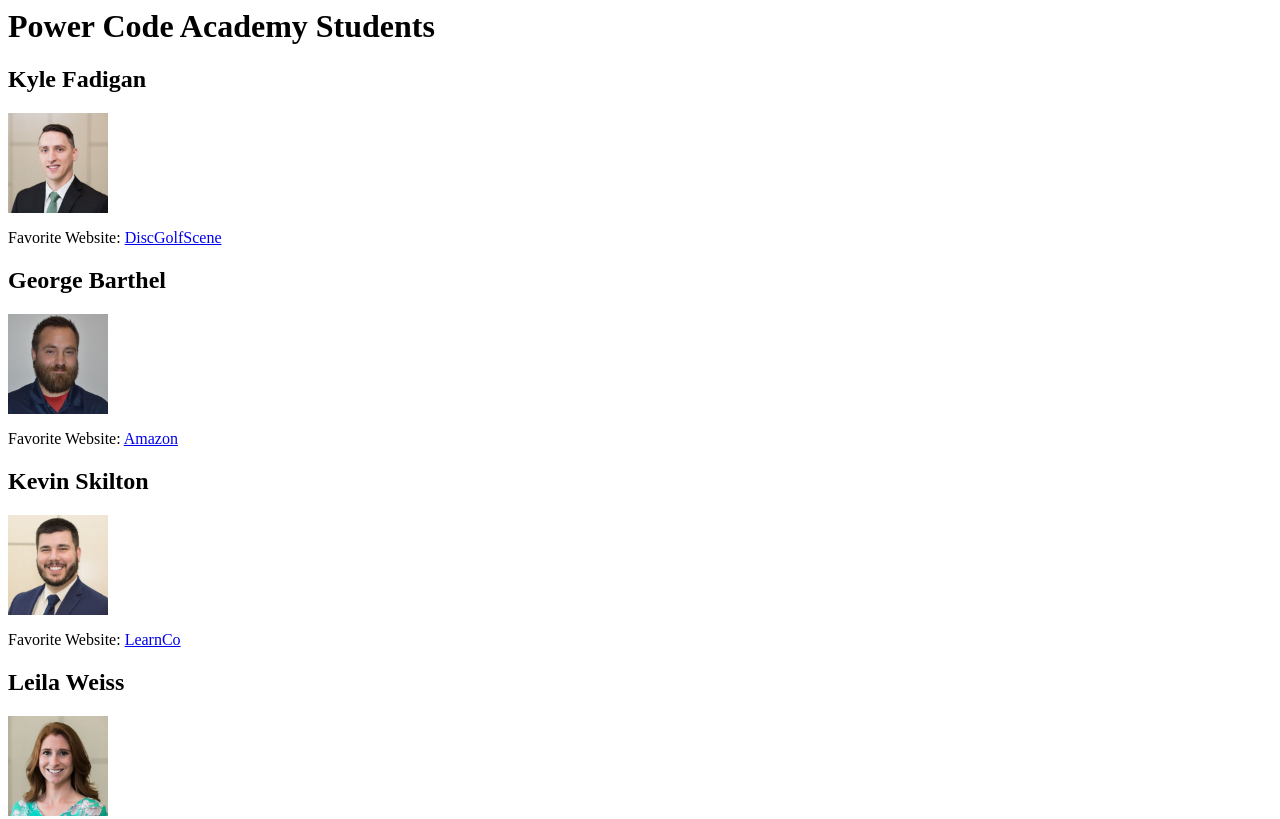
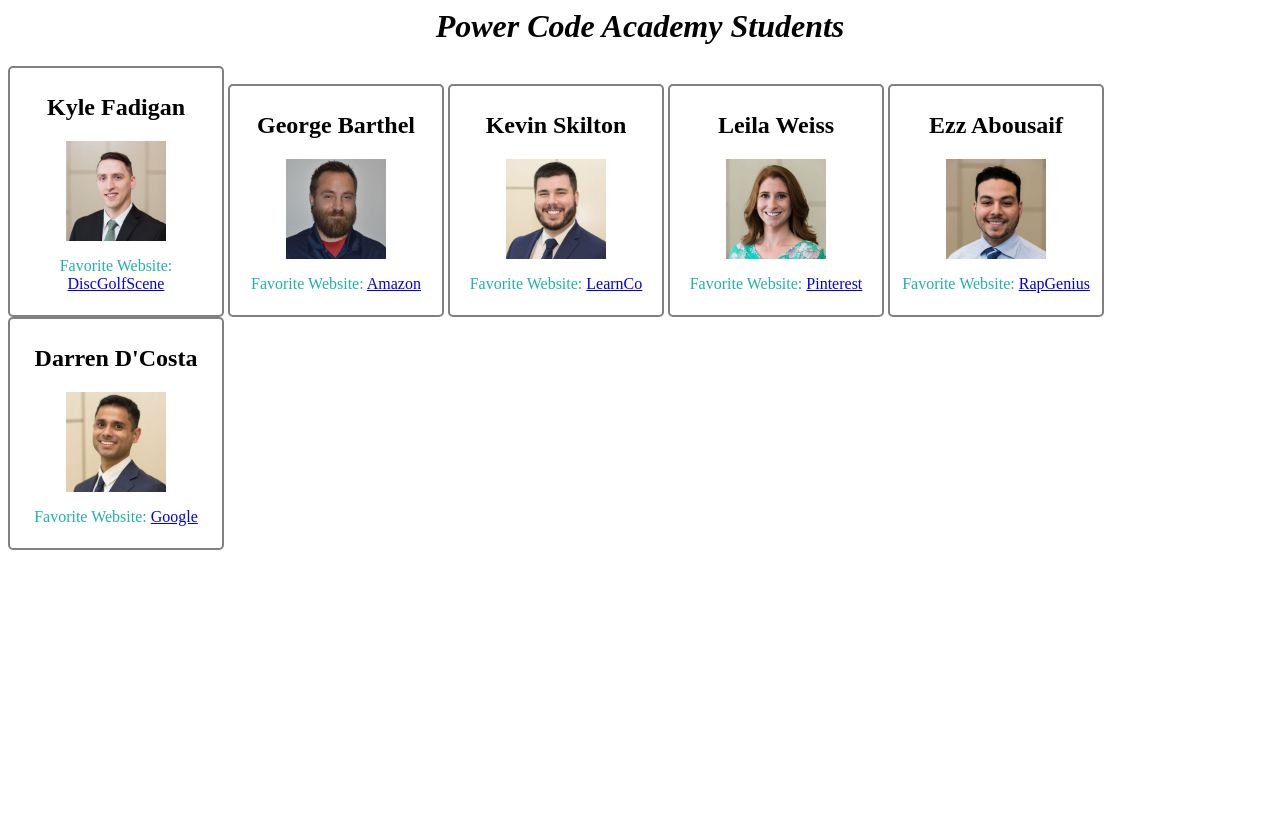
Before and after one commit to darrendc/Darren_and_Kevin_first_git_project, a plain HTML site: page index.html in a window 1280 px wide. Shown: the top 819 px of the page. Drawn offline with Linux system fonts and the light colour scheme.

Commit message:
Add style to the index

```diff
--- /dev/null
+++ b/css/style.css
@@ -0,0 +1,17 @@
+h1 {
+  font-style: italic;
+  text-align:center;
+ }
+
+ .favorite_website {
+  color: LightSeaGreen;
+ }
+
+ div.developer {
+  width: 200px;
+  display: inline-block;
+  border: 2px solid grey;
+  border-radius: 5px;
+  padding: 6px;
+  text-align: center;
+}
--- a/index.html
+++ b/index.html
@@ -1,7 +1,7 @@
 <html>
   <title> Code Academy Students
   </title>
-  <head>
+  <head><link rel="stylesheet" type="text/css" href="css/style.css">
   </head>
   <body>
     <h1> Power Code Academy Students</h1>
--- /dev/null
+++ b/untitled.css
@@ -0,0 +1,17 @@
+h1 {
+  font-style: italic;
+  text-align:center;
+ }
+
+ .favorite_website {
+  color: LightSeaGreen;
+ }
+
+ div.developer {
+  width: 200px;
+  display: inline-block;
+  border: 2px solid grey;
+  border-radius: 5px;
+  padding: 6px;
+  text-align: center;
+}
```
